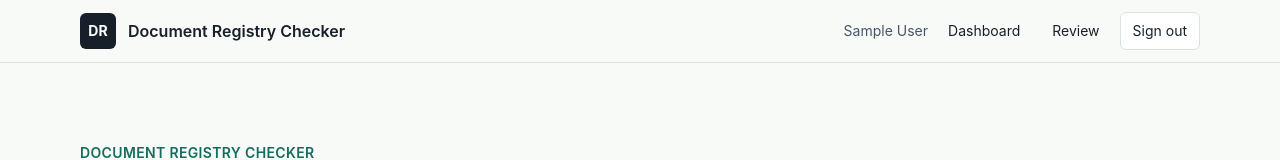
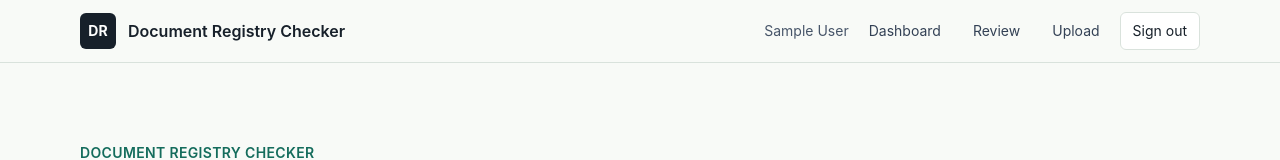
Before and after one commit to Mamduh5/slip-cheque-validation, a Next.js app: page / in a window 1280 px wide. Shown: the top 160 px of the page. Built offline with nearby package versions, Linux system fonts and the light colour scheme; no server answers; sample sign-in values are in the browser's storage.

Commit message:
Add header nav active states and upload link

```diff
--- a/components/auth-nav.tsx
+++ b/components/auth-nav.tsx
@@ -1,7 +1,19 @@
 "use client";
 
 import Link from "next/link";
+import { usePathname } from "next/navigation";
 import { signOut } from "next-auth/react";
+import { isHeaderNavItemActive, type HeaderNavItem } from "@/lib/header-nav";
+
+function navLinkClasses(isActive: boolean) {
+  return isActive
+    ? "rounded-md bg-white px-3 py-2 font-semibold text-accent shadow-sm ring-1 ring-line"
+    : "rounded-md px-3 py-2 text-slate-700 hover:bg-white hover:text-ink";
+}
+
+function navCurrent(isActive: boolean) {
+  return isActive ? "page" : undefined;
+}
 
 export function AuthNav({
   isSignedIn,
@@ -10,15 +22,26 @@ export function AuthNav({
   isSignedIn: boolean;
   userName?: string | null;
 }) {
+  const pathname = usePathname();
+
+  function isActive(item: HeaderNavItem) {
+    return isHeaderNavItemActive(item, pathname);
+  }
+
   if (!isSignedIn) {
     return (
-      <nav className="flex items-center gap-2 text-sm">
-        <Link className="rounded-md px-3 py-2 hover:bg-white" href="/login">
+      <nav className="flex items-center gap-2 text-sm" aria-label="Public navigation">
+        <Link className={navLinkClasses(isActive("login"))} href="/login" aria-current={navCurrent(isActive("login"))}>
           Log in
         </Link>
         <Link
-          className="rounded-md bg-accent px-3 py-2 font-medium text-white hover:bg-accent-dark"
+          className={
+            isActive("register")
+              ? "rounded-md bg-accent px-3 py-2 font-semibold text-white shadow-sm"
+              : "rounded-md bg-accent px-3 py-2 font-medium text-white hover:bg-accent-dark"
+          }
           href="/register"
+          aria-current={navCurrent(isActive("register"))}
         >
           Register
         </Link>
@@ -27,13 +50,20 @@ export function AuthNav({
   }
 
   return (
-    <nav className="flex items-center gap-2 text-sm">
+    <nav className="flex flex-wrap items-center justify-end gap-2 text-sm" aria-label="Main navigation">
       <span className="hidden max-w-44 truncate text-slate-600 sm:inline">{userName}</span>
-      <Link className="rounded-md px-3 py-2 hover:bg-white" href="/dashboard">
+      <Link
+        className={navLinkClasses(isActive("dashboard"))}
+        href="/dashboard"
+        aria-current={navCurrent(isActive("dashboard"))}
+      >
         Dashboard
       </Link>
-      <Link className="rounded-md px-3 py-2 hover:bg-white" href="/review">
+      <Link className={navLinkClasses(isActive("review"))} href="/review" aria-current={navCurrent(isActive("review"))}>
         Review
+      </Link>
+      <Link className={navLinkClasses(isActive("upload"))} href="/upload" aria-current={navCurrent(isActive("upload"))}>
+        Upload
       </Link>
       <button
         className="rounded-md border border-line bg-white px-3 py-2 hover:border-slate-400"
--- /dev/null
+++ b/lib/header-nav.ts
@@ -0,0 +1,28 @@
+export type HeaderNavItem = "dashboard" | "review" | "upload" | "login" | "register";
+
+function normalizePathname(pathname: string) {
+  if (pathname.length > 1 && pathname.endsWith("/")) {
+    return pathname.slice(0, -1);
+  }
+
+  return pathname || "/";
+}
+
+export function isHeaderNavItemActive(item: HeaderNavItem, pathname: string) {
+  const normalized = normalizePathname(pathname);
+
+  switch (item) {
+    case "dashboard":
+      return normalized === "/dashboard" || normalized.startsWith("/documents/");
+    case "review":
+      return normalized === "/review" || normalized.startsWith("/review/");
+    case "upload":
+      return normalized === "/upload";
+    case "login":
+      return normalized === "/login" || normalized === "/forgot-password";
+    case "register":
+      return normalized === "/register";
+    default:
+      return false;
+  }
+}
```
Also changed, not shown: 1 other file (tests, documents, lock files or other folders).
